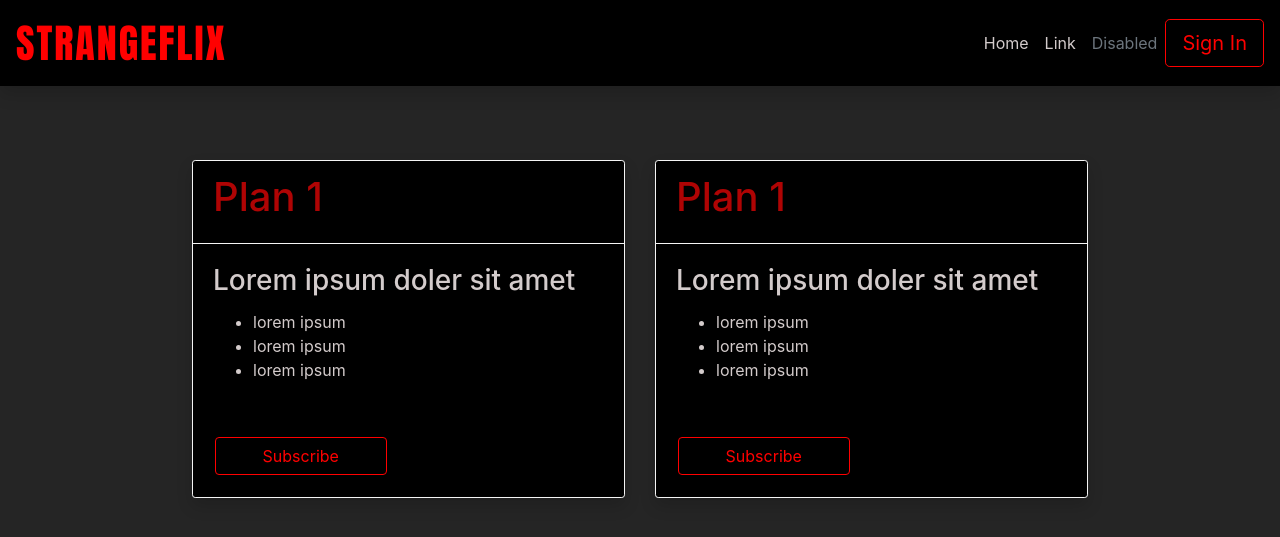
After one commit to angry-nerdssss/Strange_Flix, a Django app: page /subscription in a window 1280 px wide. The commit adds this page. Shown: the top 537 px of the page. Run offline with Django 3.2, Linux system fonts and the light colour scheme; some libraries are stand-ins or nearby versions.

Commit message:
subcription page structure complete

```diff
--- a/first/urls.py
+++ b/first/urls.py
@@ -8,4 +8,5 @@ urlpatterns=[
         path('register',views.register,name='register'),
     path('login',views.login,name='login'),
     path('logout',views.logout,name='logout'),
+    path('subscription', views.subscription, name='subscription')
 ]
--- a/first/views.py
+++ b/first/views.py
@@ -6,6 +6,7 @@ from django.contrib.auth.models import User, auth
 from django.contrib.sessions.models import Session
 from django.contrib.auth.decorators import login_required
 from django.core.mail import send_mail
+
 
 
 def index(request) :
@@ -68,3 +69,8 @@ def register(request):
         return('/')
     else :
         return render(request,'reg.html')
+
+
+
+def subscription(request):
+    return render(request,"subscription.html")
--- /dev/null
+++ b/static/css/subscription.css
@@ -0,0 +1,34 @@
+/* background = #252525 */
+/* danger = red */
+/* secondary = #af0404 */
+/* third = #414141 */
+
+
+#sub-plan{
+    margin-top: 10rem;
+    padding: 0 15% 3%;
+}
+
+.card{
+    height: 100%;
+    border-color: whitesmoke;
+    background-color: black;
+    color: rgb(211, 203, 203);
+    border-radius: 0.2rem;
+}
+
+.card-header{
+    height: 25%;
+    border-color: whitesmoke;
+    color: #af0404;
+}
+
+.sub-btn{
+    width: 40%;
+    margin: 5%;
+}
+
+.price{
+    display: inline-block;
+
+}
--- a/template/base.html
+++ b/template/base.html
@@ -17,6 +17,10 @@
 
         <!-- my css -->
         <link rel="stylesheet" href="{% static 'css/base.css' %}">
+
+        {% block css %}
+
+        {% endblock %}
 
         <title>Document</title>
     </head>
--- /dev/null
+++ b/template/subscription.html
@@ -0,0 +1,52 @@
+{% extends 'base.html' %}
+
+{% load static %}
+
+
+{% block css %}
+    <link rel="stylesheet" href="{% static 'css/subscription.css' %}">
+{% endblock %}
+
+{% block content %}
+
+<section id="sub-plan">
+    <div class="row">
+        <div class="col-sm-12 col-md-6">
+            <div class="card shadow">
+                <div class="card-header">
+                    <h1>Plan 1</h1>
+                </div>
+                <div class="card-body">
+                    <h3 class="card-title">Lorem ipsum doler sit amet</h3>
+                    <ul>
+                        <li>lorem ipsum</li>
+                        <li>lorem ipsum</li>
+                        <li>lorem ipsum</li>
+                    </ul>
+                </div>
+                <button class="btn btn-outline-danger sub-btn">Subscribe</button>
+
+            </div>
+        </div>
+        <div class="col-sm-12 col-md-6">
+            <div class="card shadow">
+                <div class="card-header">
+                    <h1>Plan 1</h1>
+                </div>
+                <div class="card-body">
+                    <h3 class="card-title">Lorem ipsum doler sit amet</h3>
+                    <ul>
+                        <li>lorem ipsum</li>
+                        <li>lorem ipsum</li>
+                        <li>lorem ipsum</li>
+                    </ul>
+                </div>
+                <button class="btn btn-outline-danger sub-btn">Subscribe</button>
+
+            </div>
+        </div>
+    </div>
+</section>
+
+
+{% endblock %}
```
